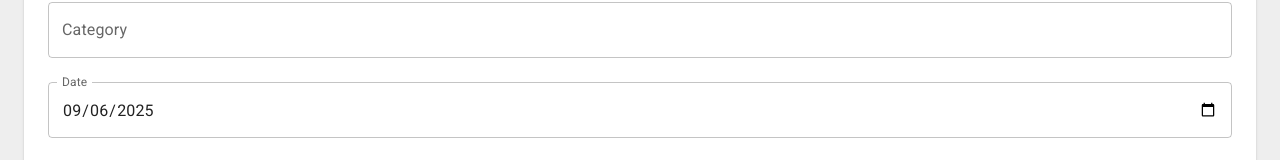
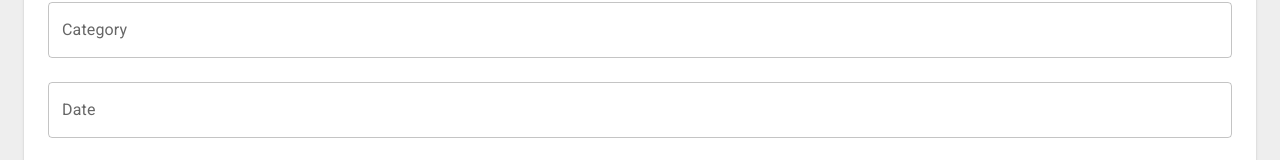
Before and after one commit to thuannd-dev/Reactivities, a React app in the folder client/: page /createActivity in a window 1280 px wide. Shown: the part 356-516 px from the top of the page. Built offline with nearby package versions, Linux system fonts and the light colour scheme; the HTML template or start-up script is replaced by a standard one.

Commit message:
Creating a reusable text input

```diff
--- /dev/null
+++ b/client/src/app/shared/components/TextInput.tsx
@@ -0,0 +1,28 @@
+import { TextField, type TextFieldProps } from "@mui/material";
+import {
+  useController,
+  type FieldValues,
+  type UseControllerProps,
+} from "react-hook-form";
+
+//& in typescript is INTERSECTION TYPE
+// Type A & Type B = Type that has all properties of A and B
+type Props<T extends FieldValues> = {} & UseControllerProps<T> & TextFieldProps;
+//extends FieldValues just to ensure:
+//Fields must be string keys
+//Not random types like number, boolean, array…
+//Not same definition as inherited types in OOP
+//extends in ts is constraint type
+export default function TextInput<T extends FieldValues>(props: Props<T>) {
+  const { field, fieldState } = useController({ ...props });
+  return (
+    <TextField
+      {...props}
+      {...field}
+      fullWidth
+      variant="outlined"
+      error={!!fieldState.error}
+      helperText={fieldState.error?.message}
+    />
+  );
+}
--- a/client/src/features/activities/form/ActivityForm.tsx
+++ b/client/src/features/activities/form/ActivityForm.tsx
@@ -1,4 +1,4 @@
-import { Box, Button, Paper, TextField, Typography } from "@mui/material";
+import { Box, Button, Paper, Typography } from "@mui/material";
 import { useActivities } from "../../../lib/hooks/useActivities";
 import { useParams } from "react-router";
 import { useForm } from "react-hook-form";
@@ -8,16 +8,20 @@ import {
   type ActivitySchema,
 } from "../../../lib/schemas/activitySchema";
 import { zodResolver } from "@hookform/resolvers/zod";
+import TextInput from "../../../app/shared/components/TextInput";
 
 export default function ActivityForm() {
-  const {
-    register,
-    reset,
-    handleSubmit,
-    formState: { errors },
-  } = useForm<ActivitySchema>({
+  const { control, reset, handleSubmit } = useForm<ActivitySchema>({
     mode: "onTouched",
     resolver: zodResolver(activitySchema),
+    // defaultValues: {
+    //   title: "",
+    //   description: "",
+    //   category: "",
+    //   date: "",
+    //   city: "",
+    //   venue: "",
+    // },
   });
   const { id } = useParams();
   const { updateActivity, createActivity, activity, isLoadingActivity } =
@@ -48,55 +52,18 @@ export default function ActivityForm() {
         flexDirection="column"
         gap={3}
       >
-        <TextField
-          {...register("title")}
-          label="Title"
-          defaultValue={activity?.title}
-          error={!!errors.title}
-          helperText={errors.title?.message}
-        />
-        <TextField
-          {...register("description")}
+        <TextInput label="Title" control={control} name="title" />
+        <TextInput
           label="Description"
+          control={control}
+          name="description"
           multiline
           rows={3}
-          defaultValue={activity?.description}
-          error={!!errors.description}
-          helperText={errors.description?.message}
         />
-        <TextField
-          {...register("category")}
-          label="Category"
-          defaultValue={activity?.category}
-          error={!!errors.category}
-          helperText={errors.category?.message}
-        />
-        <TextField
-          {...register("date")}
-          label="Date"
-          type="date"
-          defaultValue={
-            activity?.date
-              ? new Date(activity.date).toISOString().split("T")[0]
-              : new Date().toISOString().split("T")[0]
-          }
-          error={!!errors.date}
-          helperText={errors.date?.message}
-        />
-        <TextField
-          {...register("city")}
-          label="City"
-          defaultValue={activity?.city}
-          error={!!errors.city}
-          helperText={errors.city?.message}
-        />
-        <TextField
-          {...register("venue")}
-          label="Venue"
-          defaultValue={activity?.venue}
-          error={!!errors.venue}
-          helperText={errors.venue?.message}
-        />
+        <TextInput label="Category" control={control} name="category" />
+        <TextInput label="Date" control={control} name="date" />
+        <TextInput label="City" control={control} name="city" />
+        <TextInput label="Venue" control={control} name="venue" />
         <Box display="flex" justifyContent="end" gap={3}>
           <Button color="inherit">Cancel</Button>
           <Button
--- a/client/src/lib/schemas/activitySchema.ts
+++ b/client/src/lib/schemas/activitySchema.ts
@@ -1,7 +1,22 @@
 import { z } from "zod";
 
 const requiredString = (fieldName: string) =>
-  z.string().min(1, { error: `${fieldName} is required` });
+  z
+    .string({
+      error: (issue) =>
+        issue.input === undefined ? `${fieldName} is required` : "Not a string",
+    })
+    .trim()
+    .min(1, { error: `${fieldName} is required` });
+//Just when using controll input (controll input because using useController to create reusable input) you must need
+//{
+//   error: (issue) =>
+//     issue.input === undefined ? `${fieldName} is required` : "Not a string",
+// }
+// to customize message for undefined input - default message is "Expected string, received undefined"
+
+//Zod will convert the input value to a string before validating, because HTML input always returns a string.
+//=> Input 123 not going to fail "not a string" error
 
 export const activitySchema = z.object({
   title: requiredString("Title"),
```
